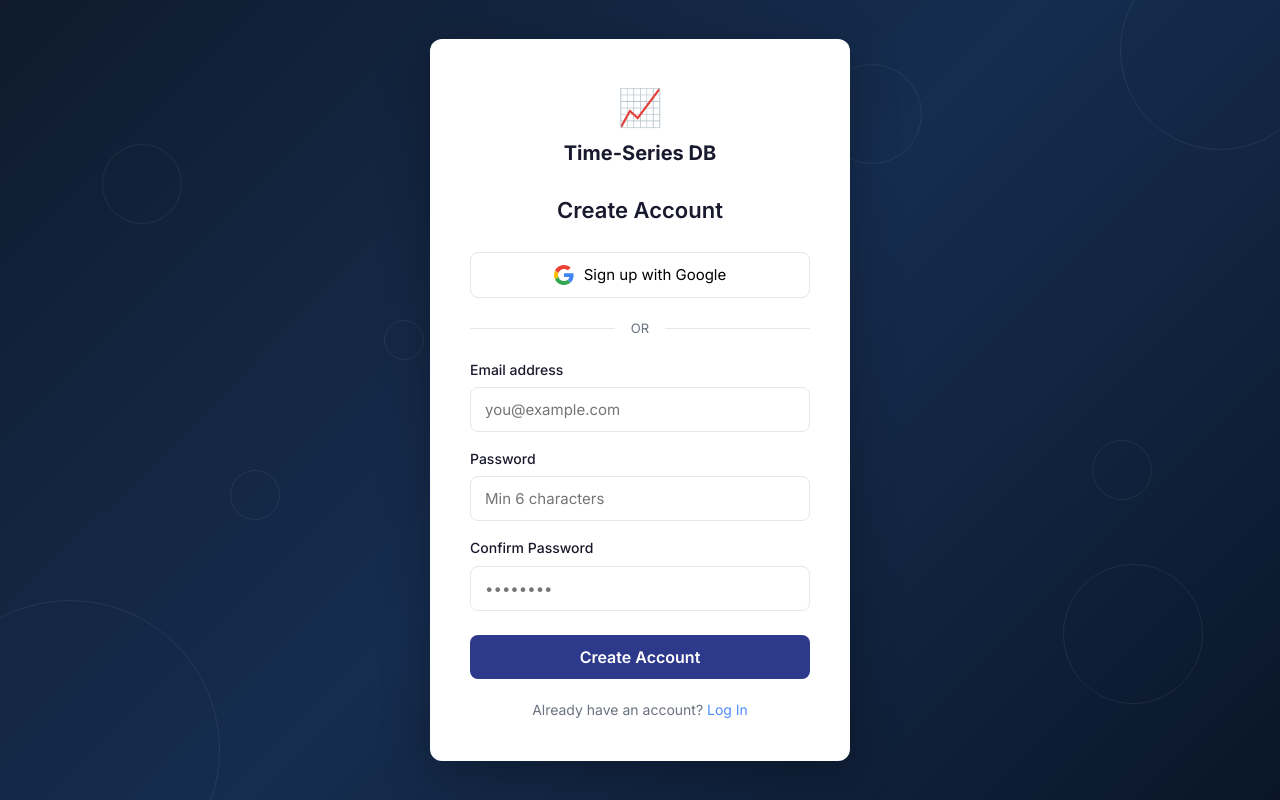
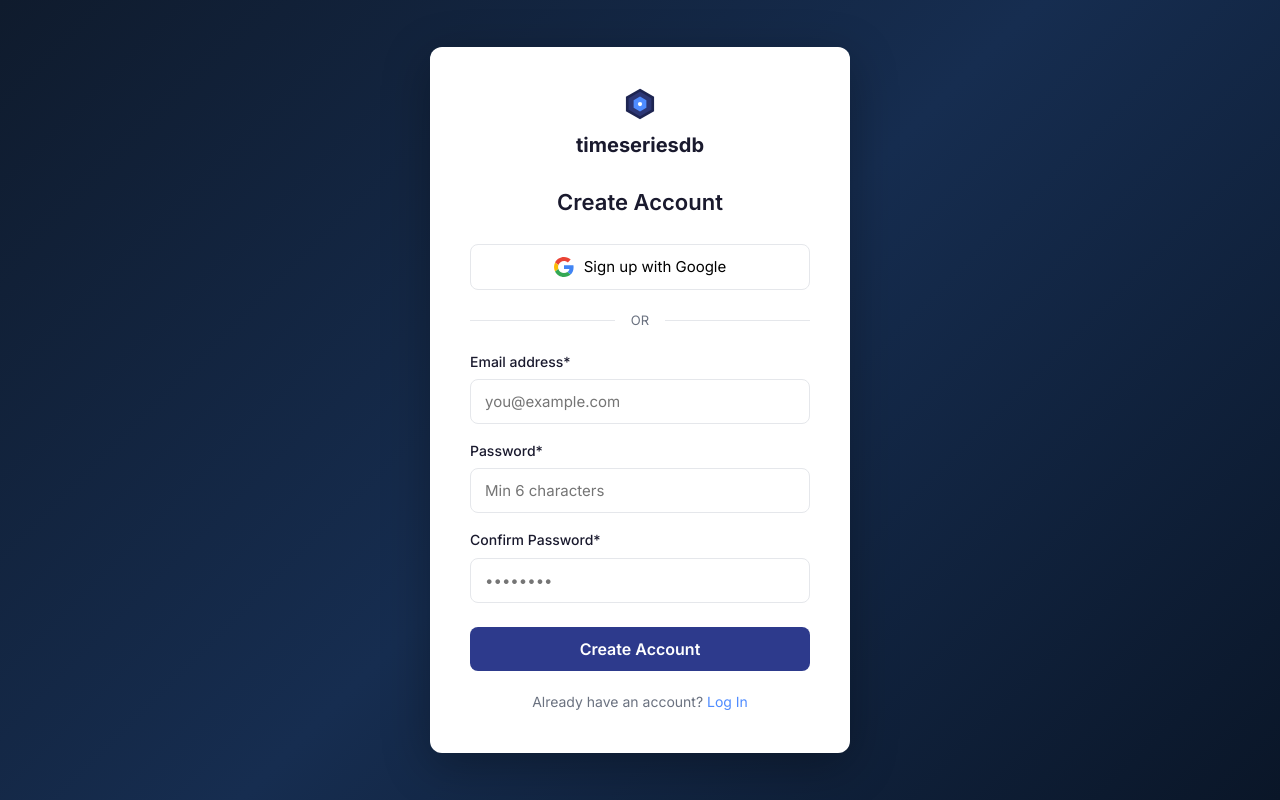
Before and after one commit to hellparadise404-cmd/timeseries-database, a plain HTML site: page signup.html in a window 1280 px wide. Drawn offline with nearby package versions, Linux system fonts and the light colour scheme.

Commit message:
feat: add signup.html

```diff
--- a/signup.html
+++ b/signup.html
@@ -10,25 +10,19 @@
 <body>
 
 <div class="auth-page">
-    <!-- Decorative circles -->
-    <div class="circle" style="width:200px;height:200px;top:-50px;right:-40px"></div>
-    <div class="circle" style="width:300px;height:300px;bottom:-100px;left:-80px"></div>
-    <div class="circle" style="width:80px;height:80px;top:18%;left:8%"></div>
-    <div class="circle" style="width:60px;height:60px;top:55%;right:10%"></div>
-    <div class="circle" style="width:140px;height:140px;bottom:12%;right:6%"></div>
-    <div class="circle" style="width:100px;height:100px;top:8%;right:28%"></div>
-    <div class="circle" style="width:50px;height:50px;bottom:35%;left:18%"></div>
-    <div class="circle" style="width:40px;height:40px;top:40%;left:30%"></div>
-
     <div class="auth-card">
         <div class="brand">
-            <div class="brand-icon">📈</div>
-            <div class="brand-name">Time-Series DB</div>
+            <svg width="34" height="34" viewBox="0 0 64 64" fill="none">
+                <polygon points="32,6 56,20 56,44 32,58 8,44 8,20" stroke="#1e2552" stroke-width="5" fill="#2d3775"/>
+                <polygon points="32,18 44,25 44,39 32,46 20,39 20,25" fill="#4f8cff"/>
+                <circle cx="32" cy="32" r="4" fill="#ffffff"/>
+            </svg>
+            <div class="brand-name">timeseriesdb</div>
         </div>
 
         <h1>Create Account</h1>
 
-        <button class="google-btn" onclick="loginWithGoogle()">
+        <button type="button" class="google-btn" onclick="loginWithGoogle()">
             <svg width="20" height="20" viewBox="0 0 48 48">
                 <path fill="#EA4335" d="M24 9.5c3.54 0 6.71 1.22 9.21 3.6l6.85-6.85C35.9 2.38 30.47 0 24 0 14.62 0 6.51 5.38 2.56 13.22l7.98 6.19C12.43 13.72 17.74 9.5 24 9.5z"/>
                 <path fill="#4285F4" d="M46.98 24.55c0-1.57-.15-3.09-.38-4.55H24v9.02h12.94c-.58 2.96-2.26 5.48-4.78 7.18l7.73 6c4.51-4.18 7.09-10.36 7.09-17.65z"/>
@@ -44,16 +38,16 @@
 
         <form onsubmit="handleSignup(event)">
             <div class="form-group">
-                <label for="email">Email address</label>
-                <input type="email" id="email" placeholder="you@example.com" required>
+                <label for="email">Email address*</label>
+                <input type="email" id="email" placeholder="you@example.com" required autocomplete="email">
             </div>
             <div class="form-group">
-                <label for="password">Password</label>
-                <input type="password" id="password" placeholder="Min 6 characters" minlength="6" required>
+                <label for="password">Password*</label>
+                <input type="password" id="password" placeholder="Min 6 characters" minlength="6" required autocomplete="new-password">
             </div>
             <div class="form-group">
-                <label for="confirmPassword">Confirm Password</label>
-                <input type="password" id="confirmPassword" placeholder="••••••••" minlength="6" required>
+                <label for="confirmPassword">Confirm Password*</label>
+                <input type="password" id="confirmPassword" placeholder="••••••••" minlength="6" required autocomplete="new-password">
             </div>
             <button type="submit" class="btn-primary" id="submitBtn">Create Account</button>
         </form>
@@ -77,7 +71,6 @@
         const password = document.getElementById('password').value;
         const confirm = document.getElementById('confirmPassword').value;
 
-        // Check passwords match
         if (password !== confirm) {
             errBox.textContent = 'Passwords do not match.';
             errBox.style.display = 'block';
@@ -90,12 +83,12 @@
 
         try {
             await signupWithEmail(
-                document.getElementById('email').value,
+                document.getElementById('email').value.trim(),
                 password
             );
             window.location.href = 'dashboard.html';
         } catch (err) {
-            errBox.textContent = err.message;
+            errBox.textContent = err.message || 'Signup failed.';
             errBox.style.display = 'block';
             btn.disabled = false;
             btn.textContent = 'Create Account';
```
